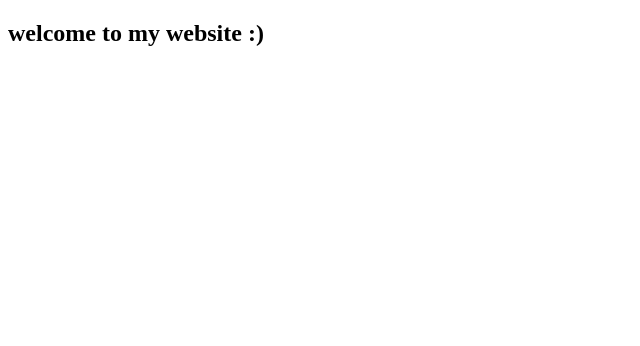
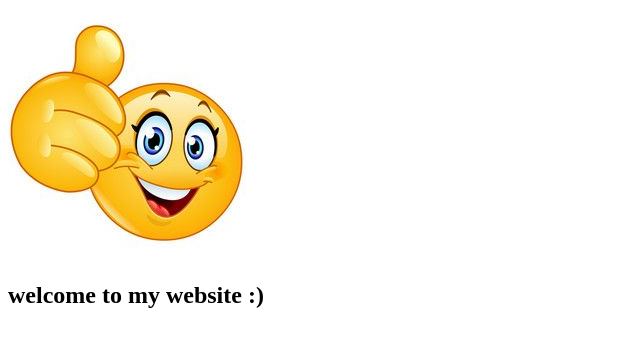
Before and after one commit to Jggok/testGit, a plain HTML site: page index.html in a window 1280 px wide. Shown: the whole page, without its empty margins (0-640 px from the left). Drawn offline with Linux system fonts and the light colour scheme.

Commit message:
Add img to WEb

```diff
--- a/index.html
+++ b/index.html
@@ -4,5 +4,6 @@
    <title>Test For Github mini course</title>
 <head>
 <body>
+    <img src="Royalty-Free Vector Images by yayayoy (over 2,200).jpg">
     <h2>welcome to my website :)</h2>
 </body>
```
